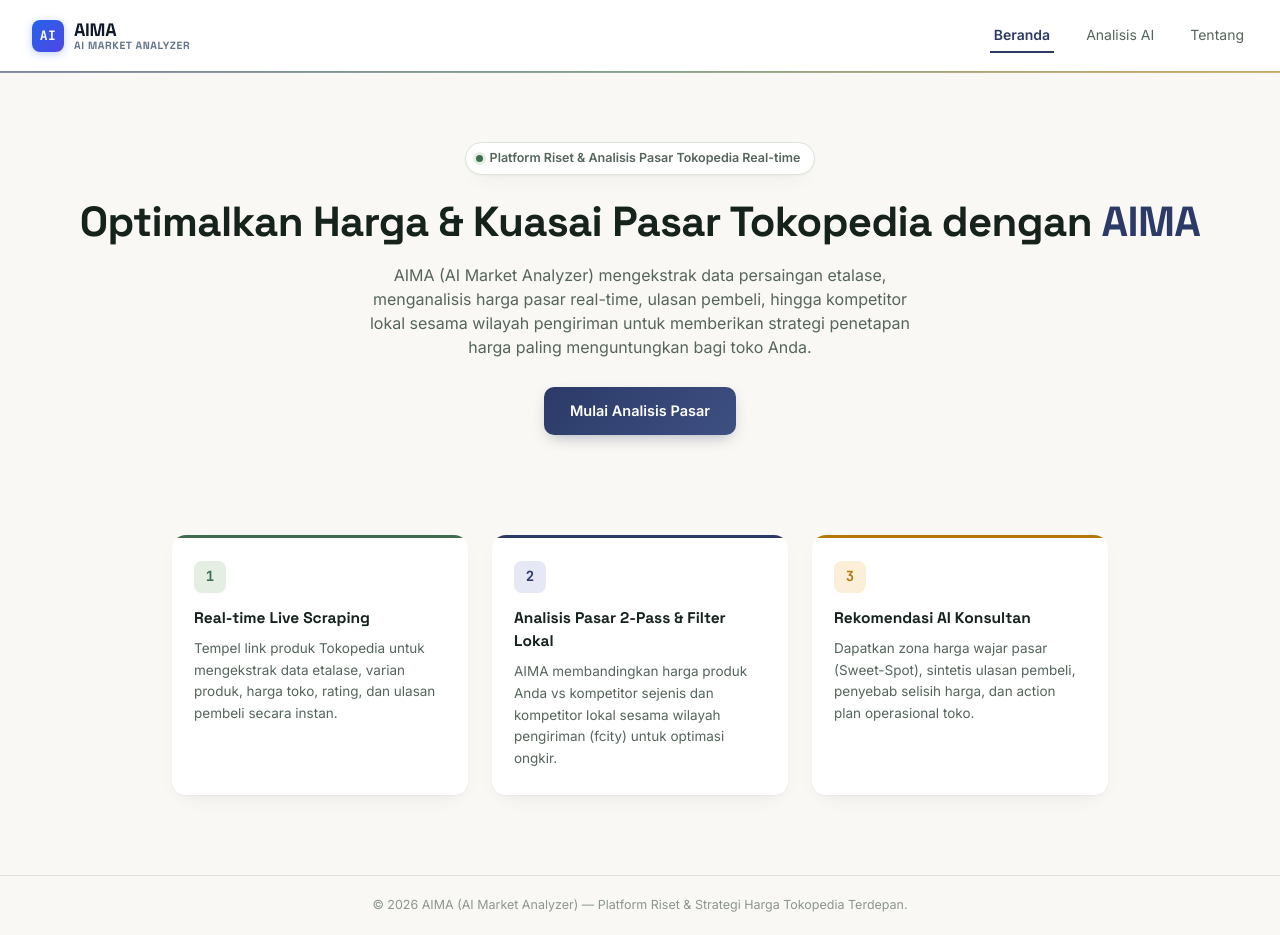
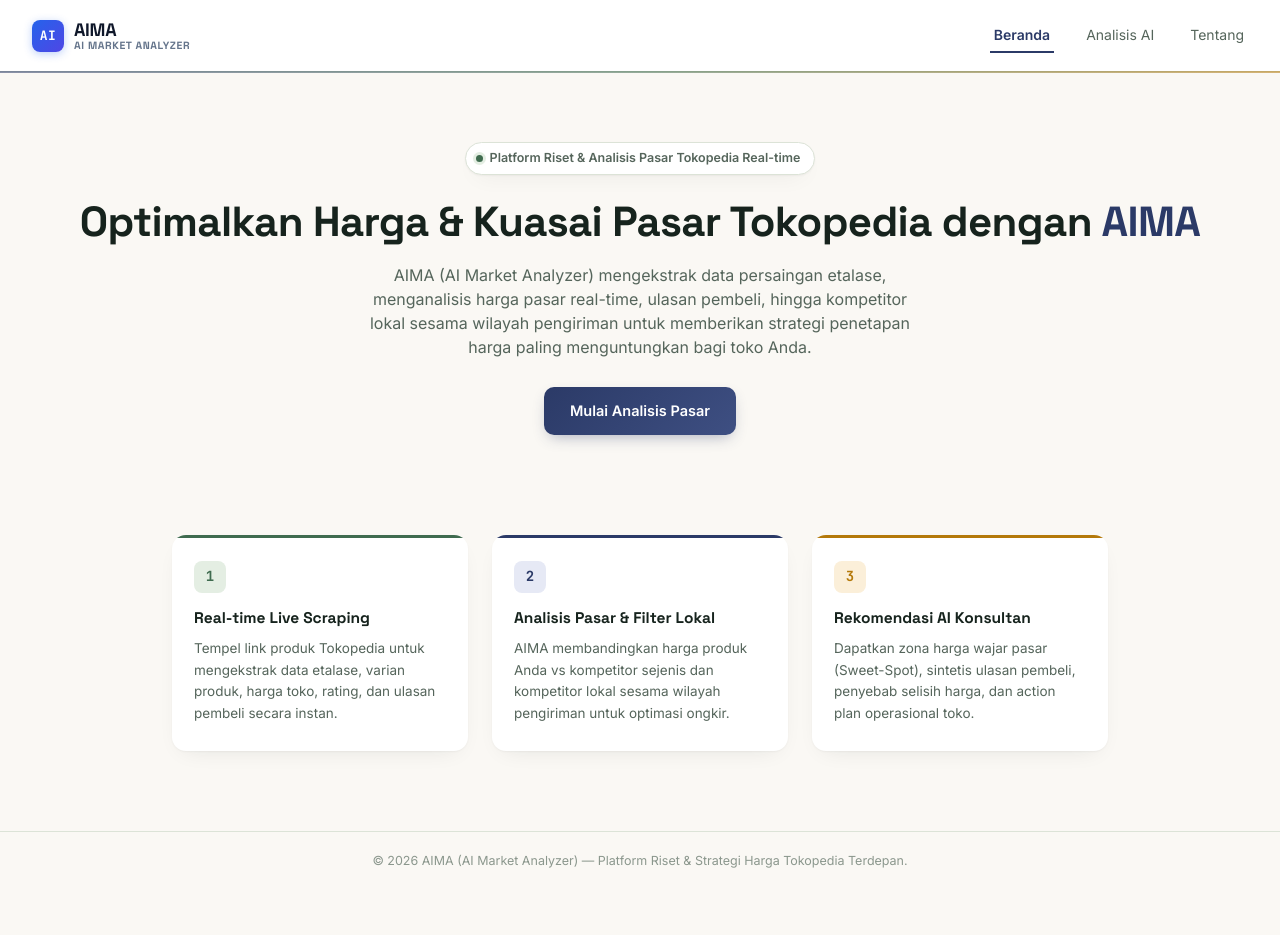
Before and after one commit to Josh682/AIKOBI, a Next.js app in the folder apps/web/: page / in a window 1280 px wide. After the commit the page ends 890 px from the top, so only its background shows below. Built offline with nearby package versions, Linux system fonts and the light colour scheme.

Commit message:
style(copywriting): remove technical terms 2-Pass and (fcity) from user facing UI text

```diff
--- a/apps/web/app/page.tsx
+++ b/apps/web/app/page.tsx
@@ -65,9 +65,9 @@ export default function HomePage() {
         </div>
         <div className="how-card">
           <div className="how-num">2</div>
-          <h3>Analisis Pasar 2-Pass & Filter Lokal</h3>
+          <h3>Analisis Pasar & Filter Lokal</h3>
           <p>
-            AIMA membandingkan harga produk Anda vs kompetitor sejenis dan kompetitor lokal sesama wilayah pengiriman (fcity) untuk optimasi ongkir.
+            AIMA membandingkan harga produk Anda vs kompetitor sejenis dan kompetitor lokal sesama wilayah pengiriman untuk optimasi ongkir.
           </p>
         </div>
         <div className="how-card">
--- a/apps/web/app/tentang/page.tsx
+++ b/apps/web/app/tentang/page.tsx
@@ -108,7 +108,7 @@ export default function TentangPage() {
                 Analisis Wilayah & Lokal
               </h3>
               <p style={{ fontSize: '13.5px', color: '#475569', lineHeight: 1.6, marginTop: '0px', marginBottom: '0px', marginLeft: '0px', marginRight: '0px' }}>
-                AIMA membandingkan produk Anda dengan kompetitor lokal sesama wilayah pengiriman (fcity) untuk mengoptimalkan ongkir.
+                AIMA membandingkan produk Anda dengan kompetitor lokal sesama wilayah pengiriman untuk mengoptimalkan ongkir.
               </p>
             </div>
 
```
Also changed, not shown: 1 other file (tests, documents, lock files or other folders).
